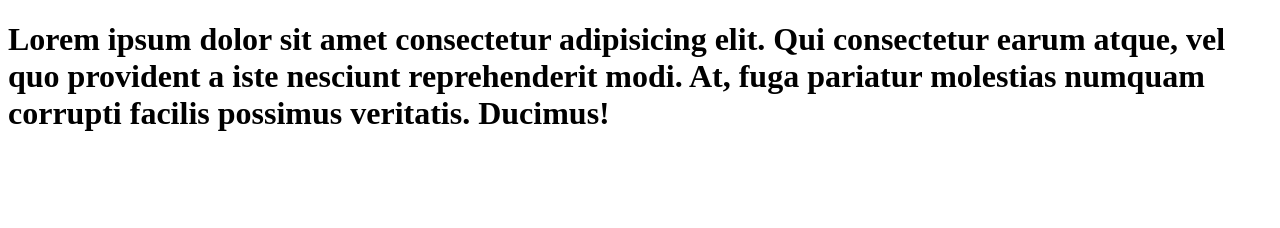
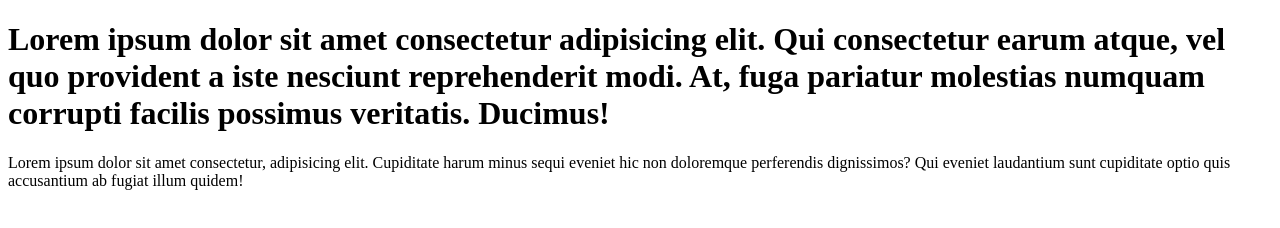
Before and after one commit to voltia999/learn-git, a plain HTML site: page index.html in a window 1280 px wide. Drawn offline with Linux system fonts and the light colour scheme.

Commit message:
add paragraph to code

```diff
--- a/index.html
+++ b/index.html
@@ -7,5 +7,6 @@
 </head>
 <body>
     <h1>Lorem ipsum dolor sit amet consectetur adipisicing elit. Qui consectetur earum atque, vel quo provident a iste nesciunt reprehenderit modi. At, fuga pariatur molestias numquam corrupti facilis possimus veritatis. Ducimus!</h1>
+    <p>Lorem ipsum dolor sit amet consectetur, adipisicing elit. Cupiditate harum minus sequi eveniet hic non doloremque perferendis dignissimos? Qui eveniet laudantium sunt cupiditate optio quis accusantium ab fugiat illum quidem!</p>
 </body>
 </html>
```
